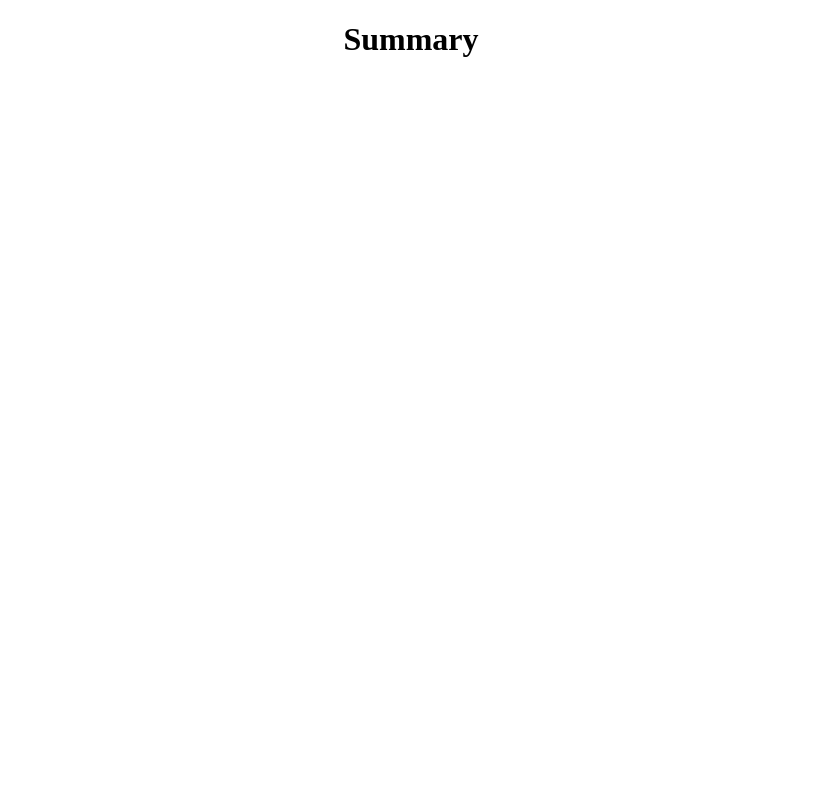
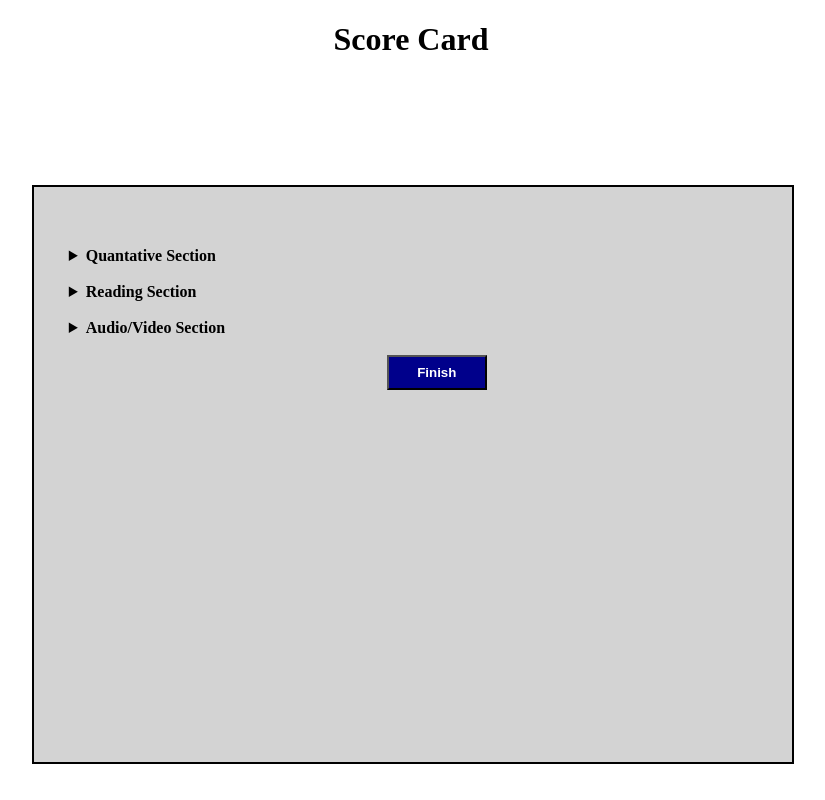
Before and after one commit to aditya-shah73/HTML5-Mark-DataList-Scorm, a plain HTML site: page summary.html in a window 1280 px wide. Shown: the whole page, without its empty margins (229-1054 px from the left). Drawn offline with Linux system fonts and the light colour scheme.

Commit message:
Added the summary page with proper styling

```diff
--- a/css/style.css
+++ b/css/style.css
@@ -119,7 +119,6 @@ a{
 	border-style: solid;
 	border-color: black;
 	border-width: 2px;
-
 }
 
 .question4-content{
@@ -193,6 +192,45 @@ textarea{
 	margin-right: 20%;
 }
 
+/* Styling for the Summary */
+.summary-container{
+	background-color: lightgrey;
+	margin-top: 10%;
+	margin-left: 20%;
+	margin-right: 16%;
+	width: 60%;
+	height: 575px;
+	border-style: solid;
+	border-color: black;
+	border-width: 2px;
+}
+
+.summary-content{
+	float: left;
+	height: 238px;
+	width: 45%;
+	margin-top: 60px;
+	margin-left: 35px;
+}
+
+.summary-results {
+	font-weight: bold;
+}
+
+.summary-buttons-container{
+	float: left;
+	margin-left: 80%;
+}
+
+.finish-button{
+	margin-left: 45px;
+	background-color: darkblue;
+	color: white;
+	height: 35px;
+	width: 100px;
+	font-weight: bold;
+}
+
 .buttons-container{
 	float: left;
 	margin-left: 20%;
@@ -204,6 +242,7 @@ textarea{
 	background-color: darkgreen;
 	color: white;
 	height: 35px;
+	font-weight: bold;
 }
 
 .clear-button{
@@ -211,4 +250,5 @@ textarea{
 	background-color: darkred;
 	color: white;
 	height: 35px;
+	font-weight: bold;
 }
--- a/js/script.js
+++ b/js/script.js
@@ -68,3 +68,7 @@ function submitSurvey(){
 function skipSurvey(){
 	window.location.href = "summary.html";
 }
+
+function finishQuiz(){
+	window.alert("Thank you!!");
+}
--- a/summary.html
+++ b/summary.html
@@ -8,7 +8,34 @@
 </head>
 
 <body>
-    <h1>Summary</h1>
+    <h1>Score Card</h1>
+    <div class="summary-container">
+		<div class="summary-content">
+            <details>
+				<summary class="summary-results">Quantative Section</summary>
+				<p id="quantQuestions">Number of Questions Answered:</p>
+				<p id="quantCorrectAnswers">Number of Correct Answers:</p>
+				<p id="quantScore">Score:</p>
+			</details>
+			<br>
+			<details>
+				<summary class="summary-results">Reading Section</summary>
+				<p id="readingQuestions">Number of Questions Answered:</p>
+				<p id="readingCorrectAnswers">Number of Correct Answers:</p>
+				<p id="readingScore">Score:</p>
+			</details>
+			<br>
+			<details>
+				<summary class="summary-results">Audio/Video Section</summary>
+				<p id="avQuestions">Number of Questions Answered:</p>
+				<p id="avCorrectAnswers">Number of Correct Answers:</p>
+				<p id="avScore">Score:</p>
+			</details>
+			<br>
+		<div class="summary-buttons-container">
+			<button class="finish-button" onclick="finishQuiz()">Finish</button>
+		</div>
+	</div>
 </body>
 
 </html>
```
